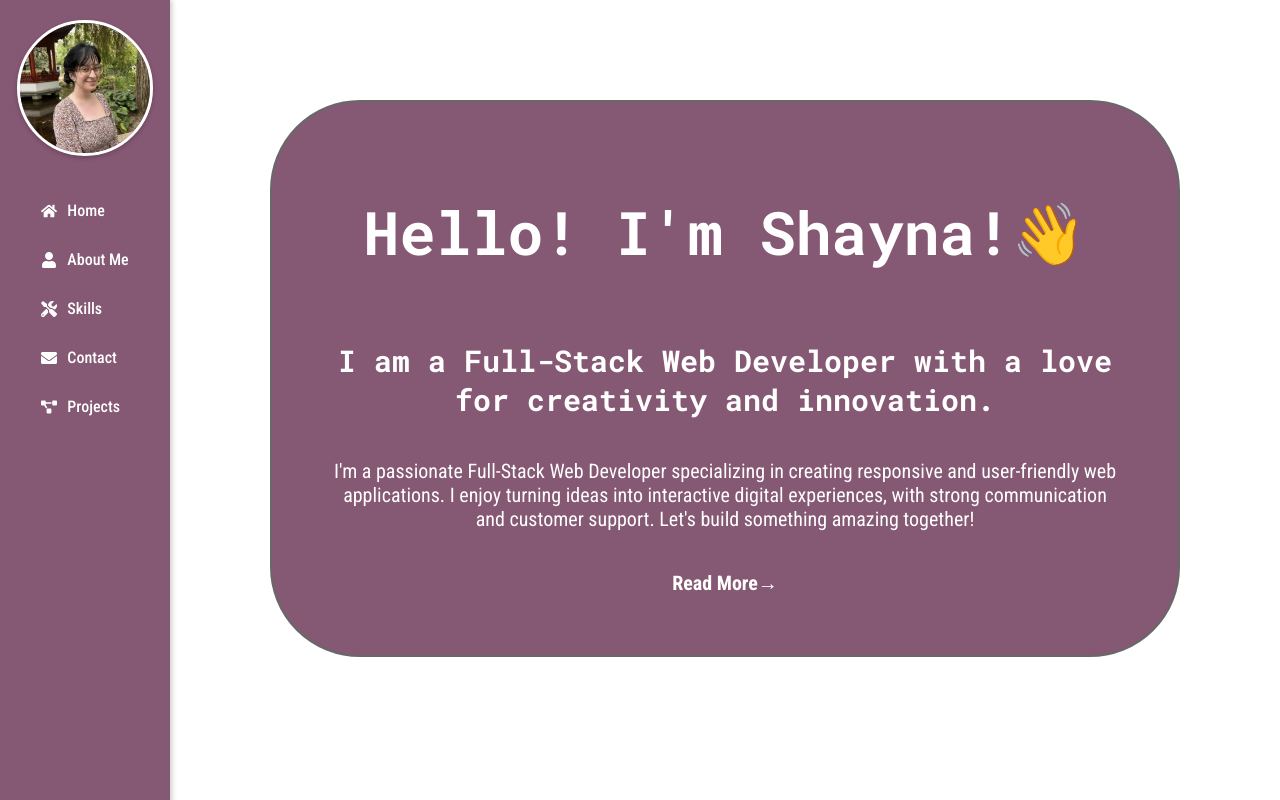
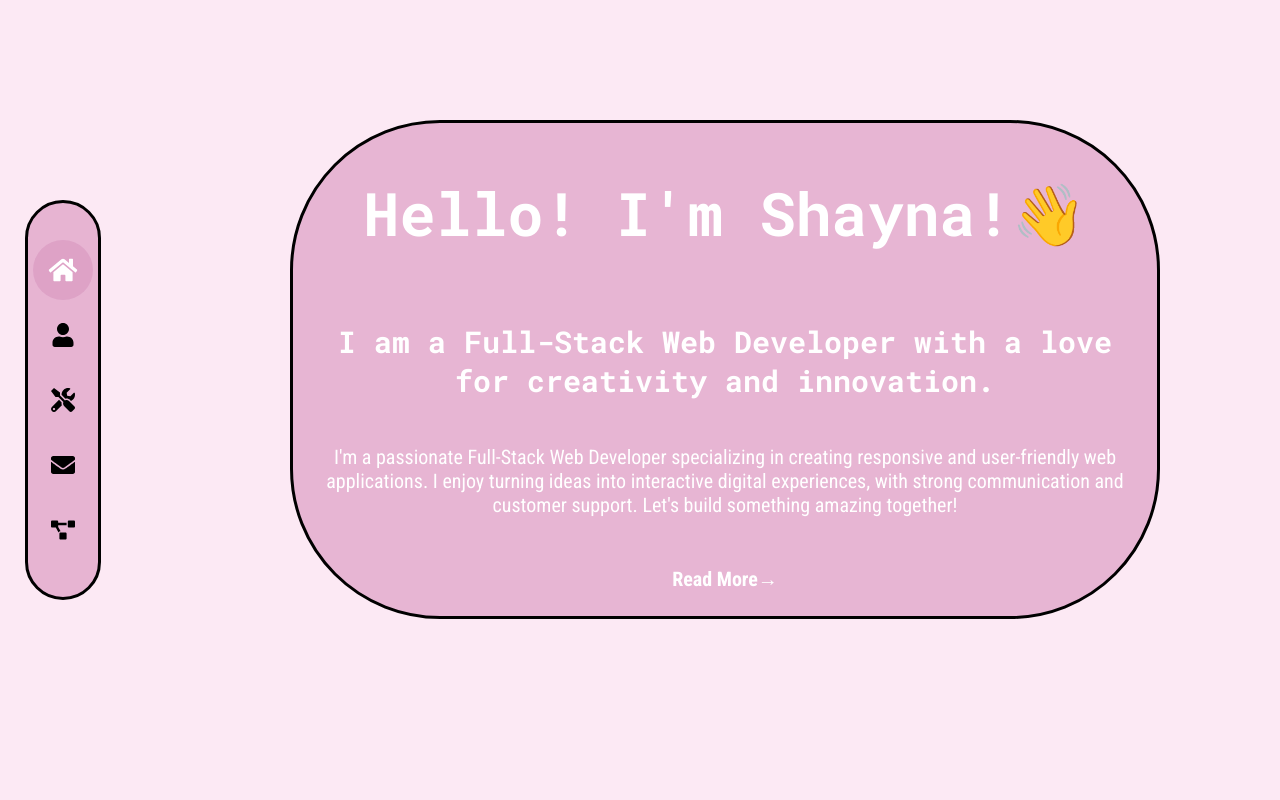
Before and after one commit to ShaynaMBarclay/AboutShayna, a React (Vite) app: page / in a window 1280 px wide. Built offline with nearby package versions, Linux system fonts and the light colour scheme.

Commit message:
changed navbar

```diff
--- a/src/App.css
+++ b/src/App.css
@@ -5,6 +5,7 @@
     height: 100vh;
     margin: 0;
     padding: 0;
+
 }
 
 main {
@@ -13,7 +14,6 @@ main {
     align-items: center;
     justify-content: center;
     color: #000000;
-    background-color: rgba(255, 255, 255, 0.603);
     padding: 20px;
     margin-left: 170px;
   }
@@ -21,20 +21,21 @@ main {
   body {
     font-size: 20px;
     margin: 0;
+    background-color: #f8bde055;
   }
 
   .hero {
-    border: 2px solid rgb(104, 104, 104);
-    border-radius: 90px;
+    border: solid rgb(0, 0, 0);
+    border-radius: 150px;
     display: flex;
     flex-direction: column;
     align-items: center;
     justify-content: center;
     color: rgb(0, 0, 0);
-    margin: 80px;
-    padding: 40px;
-    background-color: #855873;
+    margin: 100px;
+    background-color: #be4d9155;
     overflow-y: auto;
+
   }
 
   .hero h1 {
@@ -56,7 +57,7 @@ main {
     font-family: "Roboto Condensed", serif;
     font-size: 20px;
     color: rgb(255, 255, 255);
-    margin: 20px;
+    margin: 25px;
     text-align: center;
   }
 
@@ -73,20 +74,24 @@ main {
     cursor: pointer;
   }
 
-.navbar {
-    background-color: #855873;
-    width: 170px;
-    height: 100%;
+  /*NAVBAR*/
+
+ .vertical-navbar {
    position: fixed;
-    top: 0;
-    left: 0;
+   top: 25%;
+   bottom: 25%;
+   left: 25px;
+   padding: 10px;
+   background-color: #be4d9155;
    display: flex;
    flex-direction: column;
    align-items: center;
-    padding-top: 20px;
-    box-shadow: 2px 0 5px rgba(0, 0, 0, 0.2);
-    overflow-y: auto;
-
+   justify-content: center;
+   gap: 10px;
+   border-radius: 50px;
+   border-style: solid;
+   width: auto;
+   height: auto;
  }
 
    .navbar-links {
@@ -95,47 +100,35 @@ main {
    margin: 0;
    display: flex;
    flex-direction: column;
-    gap: 10px;
-    font-family: "Roboto Condensed", serif;
+   gap: 15px;
   }
 
   .navbar-links a {
+    color: #000000;
+    text-decoration: none;
+    font-size: 24px;
+    width: 50px;
+    height: 50px;
     display: flex;
     align-items: center;
-    gap: 10px;
-    text-decoration: none;
-    color: white;
-    font-size: 16px;
-    font-weight: 500;
-    padding: 10px 15px;
-    border-radius: 5px;
-    transition: background-color 0.3, transform 0.2s;
+    justify-content: center;
+    border-radius: 50%;
+    transition: background-color 0.3s ease, transform 0.2s ease;
+
   }
 
   .navbar-links a:hover {
-    background-color: #70405d;
-    transform: translateX(5px) scale(1.1);
-    font-size: 17px;
-  }
-  .nabvar-links svg {
-    font-size: 1.2em;
-    color: white;
+    background-color: #da99c0af;
+    transform: scale(1.1);
   }
 
-.navbar-logo {
-  display: flex;
-  justify-content: center;
-  margin-bottom: 30px;
-}
 
-.navbar-logo img {
-  width: 130px;
-  height: 130px;
-  border-radius: 50%;
-  object-fit: cover;
-  border: 3px solid white;
-  box-shadow: 0 2px 4px rgba(0, 0, 0, 0.2);
 
+  .navbar-links a.active-link {
+    background-color: #da99c0af;
+    color: white;
+    transform: scale(1.2);
+    font-weight: bold;
   }
 
 .about-me {
--- a/src/components/Navbar.jsx
+++ b/src/components/Navbar.jsx
@@ -1,35 +1,53 @@
-import { Link } from "react-router-dom";
-import pfp from '/src/assets/pfp.jpg';
+import { Link, NavLink } from "react-router-dom";
 import { FaHome, FaUser, FaEnvelope, FaProjectDiagram, FaTools } from "react-icons/fa";
 
 function Navbar() {
 
     return (
-        <nav className= "navbar">
-            {/* Profile Picture*/}
-            <div className="navbar-logo">
-                <Link to="/">
-                <img src={pfp} alt="Profile" />
-                </Link>
-                </div>
-
+        <nav className= "vertical-navbar">
             <ul className= "navbar-links">
-
-
-                    <Link to="/"><FaHome />Home</Link>
-
-                    <Link to="about-me"><FaUser />About Me</Link>
-
-                    <Link to="/skills"><FaTools />Skills</Link>
-
-                    <Link to="/contact"><FaEnvelope />Contact</Link>
-
-                    <Link to="/projects"><FaProjectDiagram />Projects</Link>
-
-
-
-            </ul>
-        </nav>
+              <NavLink
+              to="/"
+              className={({ isActive }) =>
+                isActive ? "active-link" : undefined
+            }
+            >
+               <FaHome />
+               </NavLink>
+               <NavLink
+               to="/about-me"
+               className={({ isActive }) =>
+                  isActive ? "active-link" : undefined
+            }
+          >
+            <FaUser />
+          </NavLink>
+          <NavLink
+            to="/skills"
+            className={({ isActive }) =>
+            isActive ? "active-link" : undefined
+            }
+            >
+                <FaTools />
+            </NavLink>
+            <NavLink
+            to="/contact"
+            className={({ isActive }) =>
+              isActive ? "active-link" : undefined
+            }
+            >
+             <FaEnvelope />
+            </NavLink>
+          <NavLink
+            to="/projects"
+            className={({ isActive }) =>
+            isActive ? "active-link" : undefined
+        }
+        >
+           <FaProjectDiagram />
+        </NavLink>
+        </ul>
+       </nav>
     );
 }
 
```
Also changed, not shown: src/assets/pfpblacknwhite.jpg (added). Lines whose indentation alone changed are shown as unchanged.
